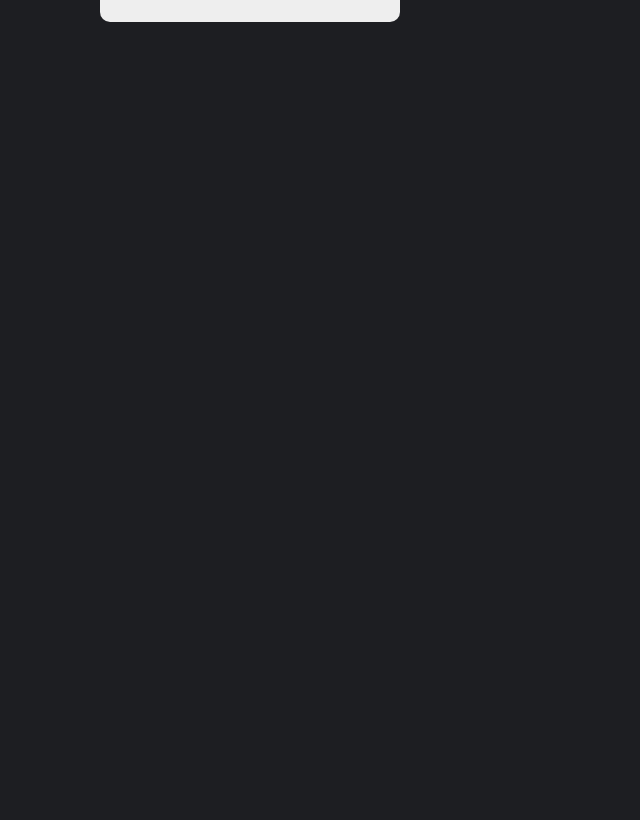
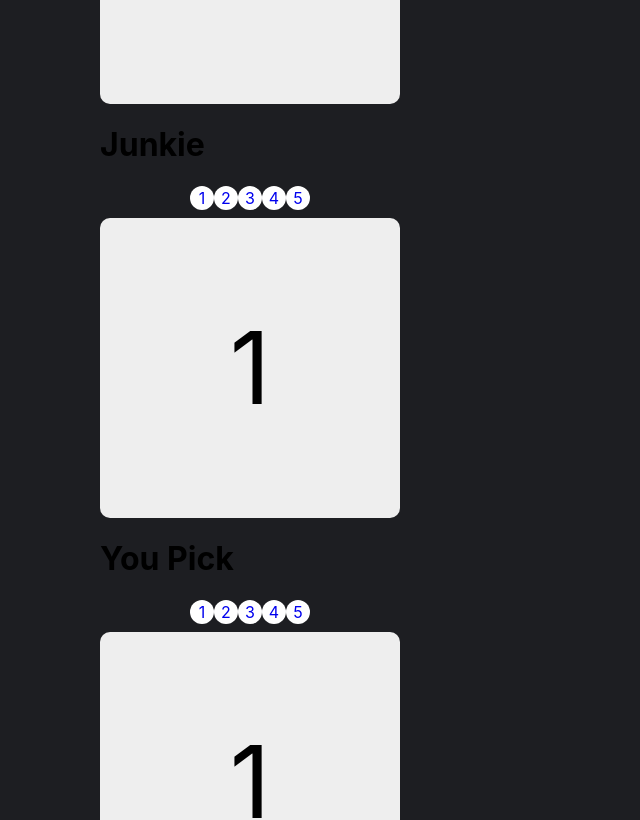
Before and after one commit to adibfazli/reactPortfolio, a React (Create React App) app: page /projects in a window 1280 px wide. Shown: the part 500-1320 px from the top of the page, without its empty margins (0-640 px from the left). Before the commit the page ends 800 px from the top, so only its background shows below. Built offline with nearby package versions, Linux system fonts and the light colour scheme.

Commit message:
working on project display

```diff
--- a/src/pages/Projects/Projects.jsx
+++ b/src/pages/Projects/Projects.jsx
@@ -1,38 +1,37 @@
 import React from "react";
 import styled from "styled-components";
+import projectAPI from "../../utils/Api/ProjectDataAPI"
 
 
 const Projects = () =>{
 
     return(
         <ProjectsStyleWrapper>
-       <div class="slider">
+          {projectAPI.map(( p , idx ) => {
+            return(
+              <div>
+                <h1>{p.name}</h1>
+                <div class="slider">
 
-  <a href="#slide-1">1</a>
-  <a href="#slide-2">2</a>
-  <a href="#slide-3">3</a>
-  <a href="#slide-4">4</a>
-  <a href="#slide-5">5</a>
+                      <a href={"#slide"+(idx+1)+"/1"}>1</a>
+                      <a href={"#slide"+(idx+1)+"/2"}>2</a>
+                      <a href={"#slide"+(idx+1)+"/3"}>3</a>
+                      <a href={"#slide"+(idx+1)+"/4"}>4</a>
+                      <a href={"#slide"+(idx+1)+"/5"}>5</a>
 
-  <div class="slides">
-    <div id="slide-1">
-      1
-    </div>
-    <div id="slide-2">
-      2
-    </div>
-    <div id="slide-3">
-      3
-    </div>
-    <div id="slide-4">
-      4
-    </div>
-    <div id="slide-5">
-      5
-    </div>
-  </div>
-</div>
+                      <div class="slides">
+                        <div id={"slide"+(idx+1)+"/1"}>1</div>
+                        <div id={"slide"+(idx+1)+"/2"}>2</div>
+                        <div id={"slide"+(idx+1)+"/3"}>3</div>
+                        <div id={"slide"+(idx+1)+"/4"}>4</div>
+                        <div id={"slide"+(idx+1)+"/5"}>5</div>
+                      </div>
+                    </div>
 
+              </div>
+              );
+            }
+          )}
         </ProjectsStyleWrapper>
     );
 }
--- a/src/utils/Api/ProjectDataAPI.js
+++ b/src/utils/Api/ProjectDataAPI.js
@@ -1,5 +1,4 @@
-const ProjectsDataAPI = () =>{
-    projects = [
+const projects = [
         {
             name:'Zart Message',
             gitHubImage:'./image/Octocat.png',
@@ -33,7 +32,4 @@ const ProjectsDataAPI = () =>{
             technology:'./image/jsHtmlCss.png',
         }
     ]
-}
-export default {
-    ProjectsDataAPI,
-}
+export default projects;
```
Also changed, not shown: 1 other file (tests, documents, lock files or other folders).
